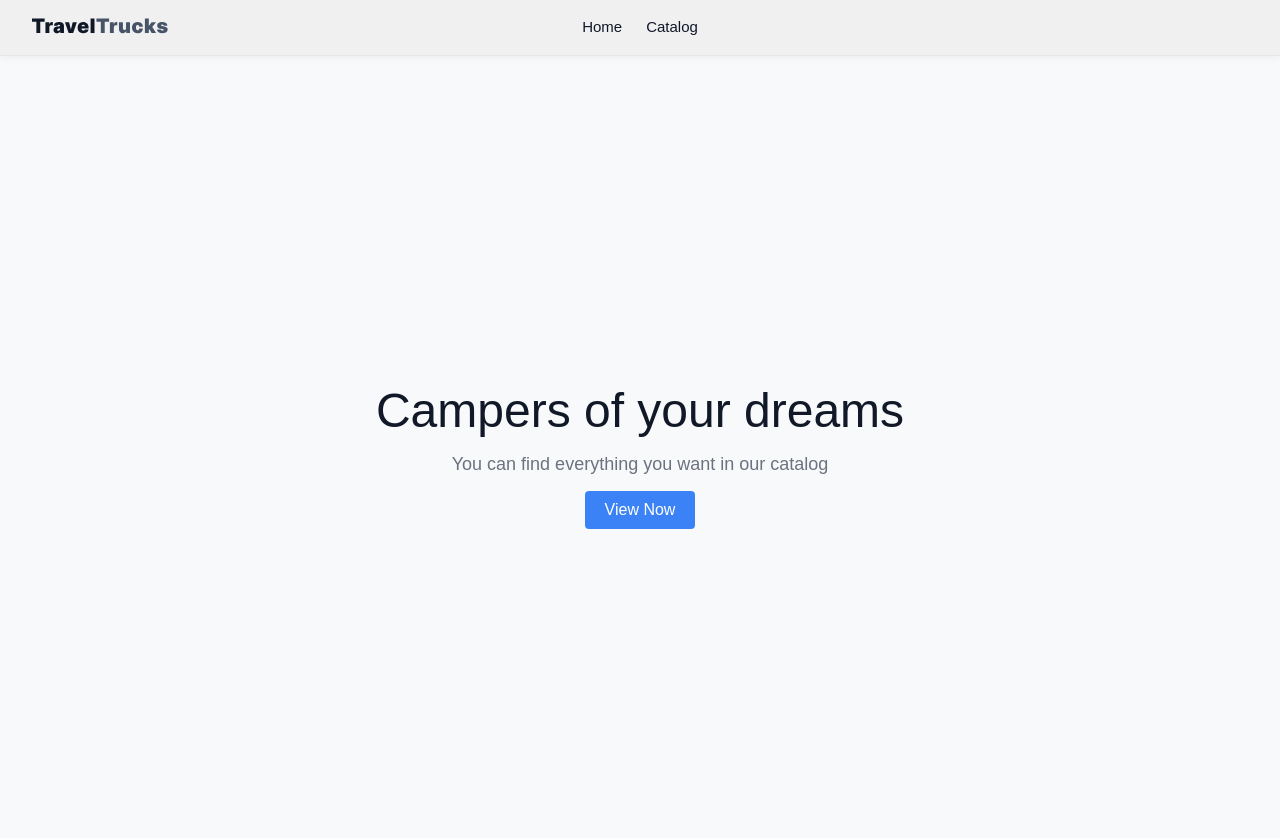
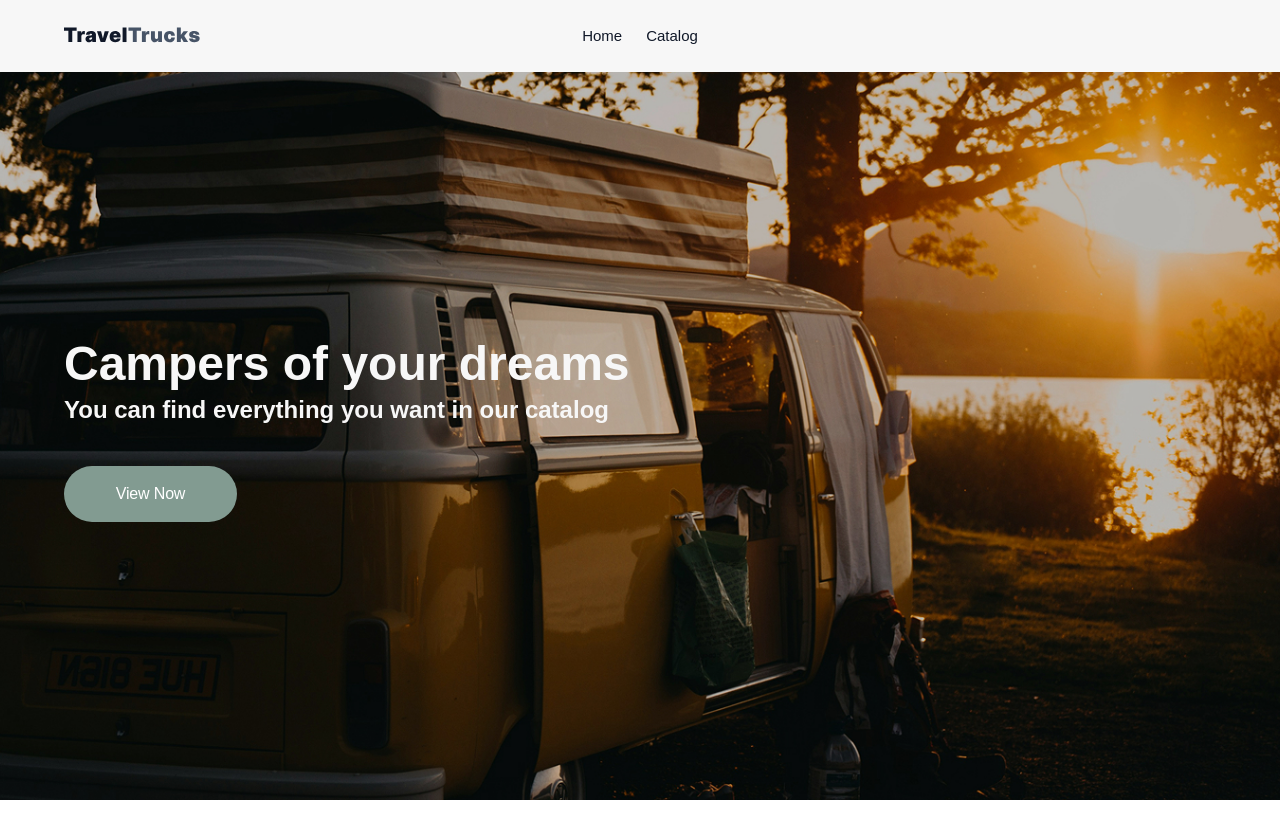
Before and after one commit to LudSkop/TravelTrucks, a Next.js app: page / in a window 1280 px wide. Shown: the top 838 px of the page. After the commit the page ends 800 px from the top, so only its background shows below. Built offline with nearby package versions, Linux system fonts and the light colour scheme.

Commit message:
create home-page

```diff
--- a/app/Home.module.css
+++ b/app/Home.module.css
@@ -1,34 +1,55 @@
+.hero {
+  min-height: calc(100vh - 72px);
+  background-image: url("/images/home-bg.jpg");
+  background-repeat: no-repeat;
+  background-position: center;
+  background-size: cover;
+
+  display: flex;
+  align-items: center;
+}
+
 .container {
-  min-height: 100vh;
-  display: flex;
-  flex-direction: column;
-  justify-content: center;
-  align-items: center;
-  gap: 16px;
-  text-align: center;
-  background-color: #f8f9fa;
-  padding: 20px;
+  max-width: 1440px;
+  width: 100%;
+  margin: 0 auto;
+  padding: 0 64px;
 }
 
 .title {
+  font-weight: 600;
   font-size: 48px;
-  font-weight: 500;
-  color: #111827;
-  margin: 0;
+  line-height: 0.6;
+  color: #f7f7f7;
 }
 
 .description {
-  font-size: 18px;
-  color: #6b7280;
-  margin: 0;
+  font-weight: 600;
+  font-size: 24px;
+  line-height: 1.33333;
+  color: #f7f7f7;
+  margin-top: 16px;
+  margin-bottom: 40px;
 }
 .button {
-  padding: 10px 20px;
+  display: flex;
+  justify-content: center;
+  align-items: center;
+  white-space: nowrap;
+
+  width: 173px;
+  height: 56px;
+  border: none;
+  border-radius: 200px;
+  background: #829b91;
+  transition: background-color 250ms ease;
+  font-weight: 500;
   font-size: 16px;
+  line-height: 1.5;
+  letter-spacing: -0.01em;
   color: #fff;
-  background-color: #3b82f6;
-  border: none;
-  border-radius: 4px;
-  cursor: pointer;
-  transition: background-color 0.3s ease;
 }
+.button:hover,
+.button:focus {
+  background: #6d7b75;
+}
--- /dev/null
+++ b/app/loading.tsx
@@ -0,0 +1,3 @@
+export default function Loading() {
+  return <p>Loading, please wait...</p>;
+}
--- a/app/page.tsx
+++ b/app/page.tsx
@@ -1,15 +1,20 @@
 import css from "./Home.module.css";
+import Link from "next/link";
 
 export default function Home() {
   return (
     <main>
+      <section className={css.hero}>
         <div className={css.container}>
           <h1 className={css.title}>Campers of your dreams</h1>
           <p className={css.description}>
             You can find everything you want in our catalog
           </p>
-        <button className={css.button}>View Now</button>
+          <Link href="/catalog" className={css.button}>
+            View Now
+          </Link>
         </div>
+      </section>
     </main>
   );
 }
--- a/components/Header/Header.module.css
+++ b/components/Header/Header.module.css
@@ -4,12 +4,9 @@
   align-items: center;
   max-width: 1440px;
   margin: 0 auto;
-  padding: 24px 64px;
-  background-color: #f0f0f0;
-  padding: 16px 32px;
-
-  border-bottom: 1px solid #e5e7eb;
-  box-shadow: 0 2px 8px rgba(0, 0, 0, 0.05);
+  padding: 0 64px;
+  height: 72px;
+  background-color: #f7f7f7;
 }
 .navigationLink {
   font-weight: 500;
@@ -53,7 +50,6 @@
   font-size: 15px;
   font-weight: 500;
   color: #101828;
-
   position: relative;
   transition: color 0.2s ease;
 }
```
Also changed, not shown: app/error.tsx (added, +9 -0 lines), app/not-fount.tsx (added, +11 -0 lines), public/images/home-bg.jpg (added). Lines whose indentation alone changed are shown as unchanged.
